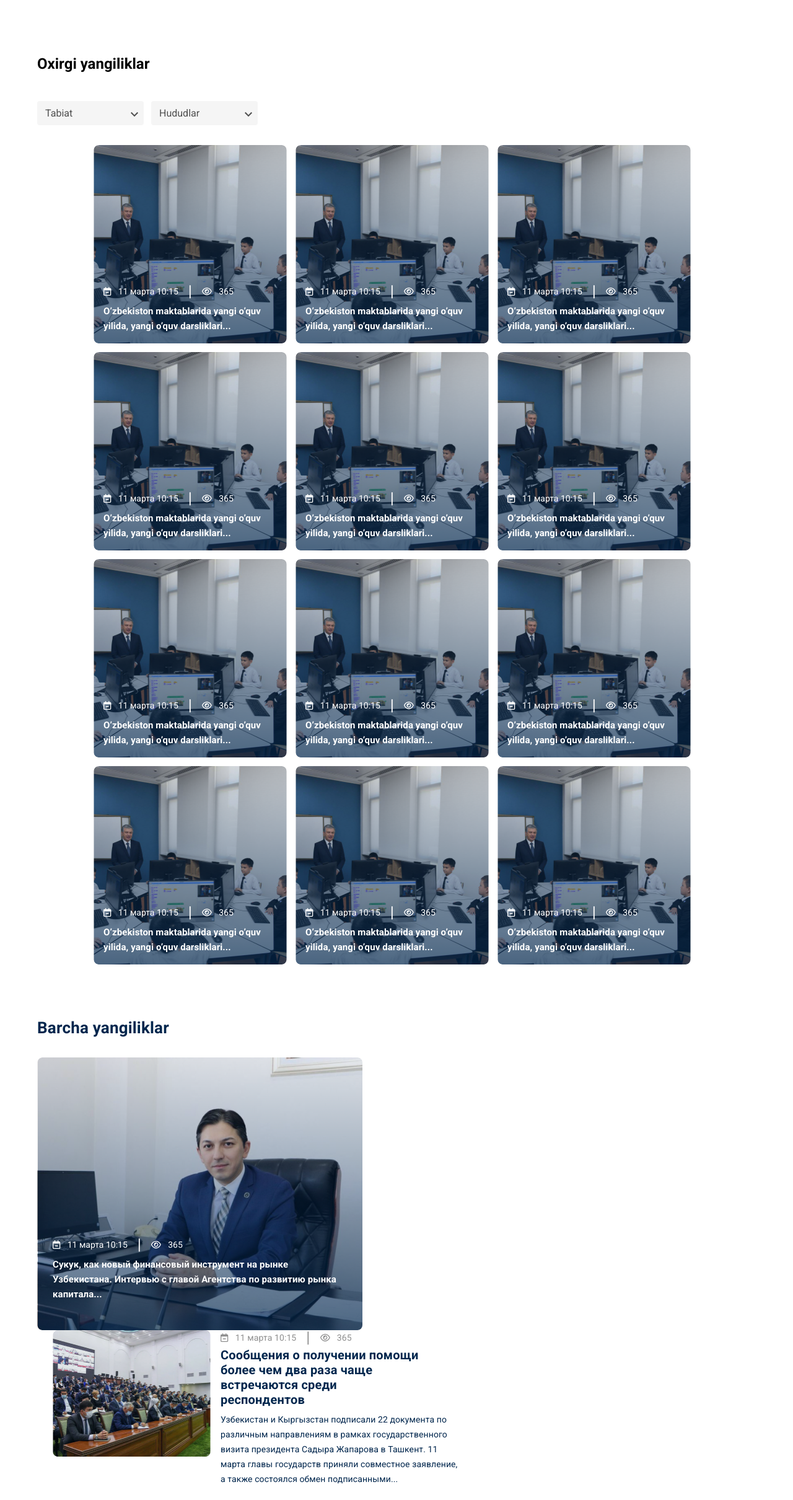
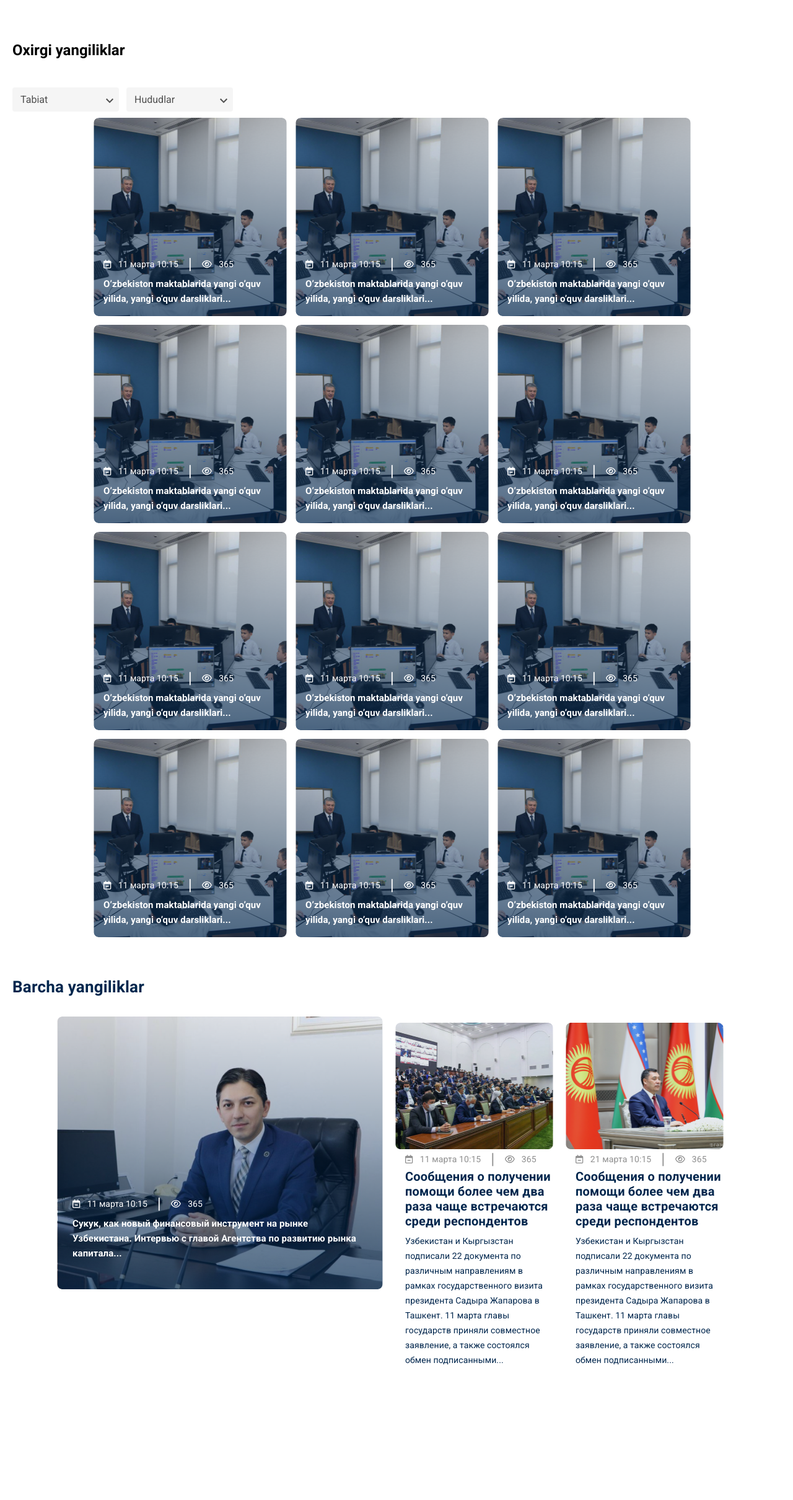
Before and after one commit to SunnatjonAbdurahmonov/sunnatjon-sakh, a plain HTML site: page index.html in a window 1280 px wide. Shown: the part 82-2502 px from the top of the page at 62% size. Drawn offline with Linux system fonts and the light colour scheme.

Commit message:
all html and css code end

```diff
--- a/index.html
+++ b/index.html
@@ -467,7 +467,7 @@
                                             yangiliklar</h1>
 
                                         <div class="all-news__main">
-                                            <div class="main-news">
+                                            <a href class="main-news">
                                                 <img
                                                     src="./images/all-news-main-img.png"
                                                     alt="all-news-main-img">
@@ -496,7 +496,7 @@
                                                             капитала...</p>
                                                     </div>
                                                 </div>
-                                            </div>
+                                            </a>
                                             <div class="recommend-news">
                                                 <div class="row">
                                                     <div class="img-block">
--- a/scss/main.scss
+++ b/scss/main.scss
@@ -336,6 +336,7 @@ $red: #fa5948;
     }
 
     .main-news {
+      display: inline-block;
       width: 525px;
       height: 440px;
       position: relative;
@@ -360,12 +361,27 @@ $red: #fa5948;
     }
 
     .recommend-news {
+      display: flex;
+      flex-wrap: wrap;
       width: 57%;
       margin-left: 25px;
-      //   padding-right: 33px;
       .row {
         display: flex;
         margin: 0 0 25px 0;
+
+        .img-block {
+          display: inline-table;
+          border-radius: 8px;
+          width: 255px;
+          height: 204px;
+          overflow: hidden;
+          img {
+            transition: all 0.3s;
+            &:hover {
+              transform: scale(1.1);
+            }
+          }
+        }
 
         .row-info {
           margin-left: 16px;
@@ -400,3 +416,71 @@ $red: #fa5948;
     }
   }
 }
+
+@media only screen and (min-width: 706px) {
+  .last-news__selects {
+    justify-content: flex-start !important;
+  }
+}
+
+@media only screen and (max-width: 1414px) {
+  .container {
+    .navbar {
+      padding: 23.5px 20px;
+    }
+
+    .last-news {
+      padding: 50px 20px;
+
+      .last-news__selects {
+        display: flex;
+        flex-wrap: wrap;
+        justify-content: center;
+        .select_mate {
+          margin-bottom: 10px;
+        }
+      }
+
+      .last-news__main {
+        margin-top: 0;
+      }
+    }
+
+    .all-news {
+      padding: 0 20px;
+
+      .all-news__main {
+        justify-content: center;
+      }
+
+      .main-news {
+        width: auto;
+        margin-right: 20px;
+      }
+
+      .recommend-news {
+        width: auto;
+        margin: 10px 0;
+        justify-content: center;
+
+        .row {
+          flex-wrap: wrap;
+          width: 255px;
+          margin-right: 20px;
+
+          .news-title {
+            padding-right: 0 !important;
+          }
+        }
+      }
+    }
+  }
+}
+
+@media only screen and (max-width: 676px) {
+  .last-news__main {
+    .card {
+      margin-right: 0;
+    }
+  }
+}
```
Also changed, not shown: css/main.css, 1 other file.
